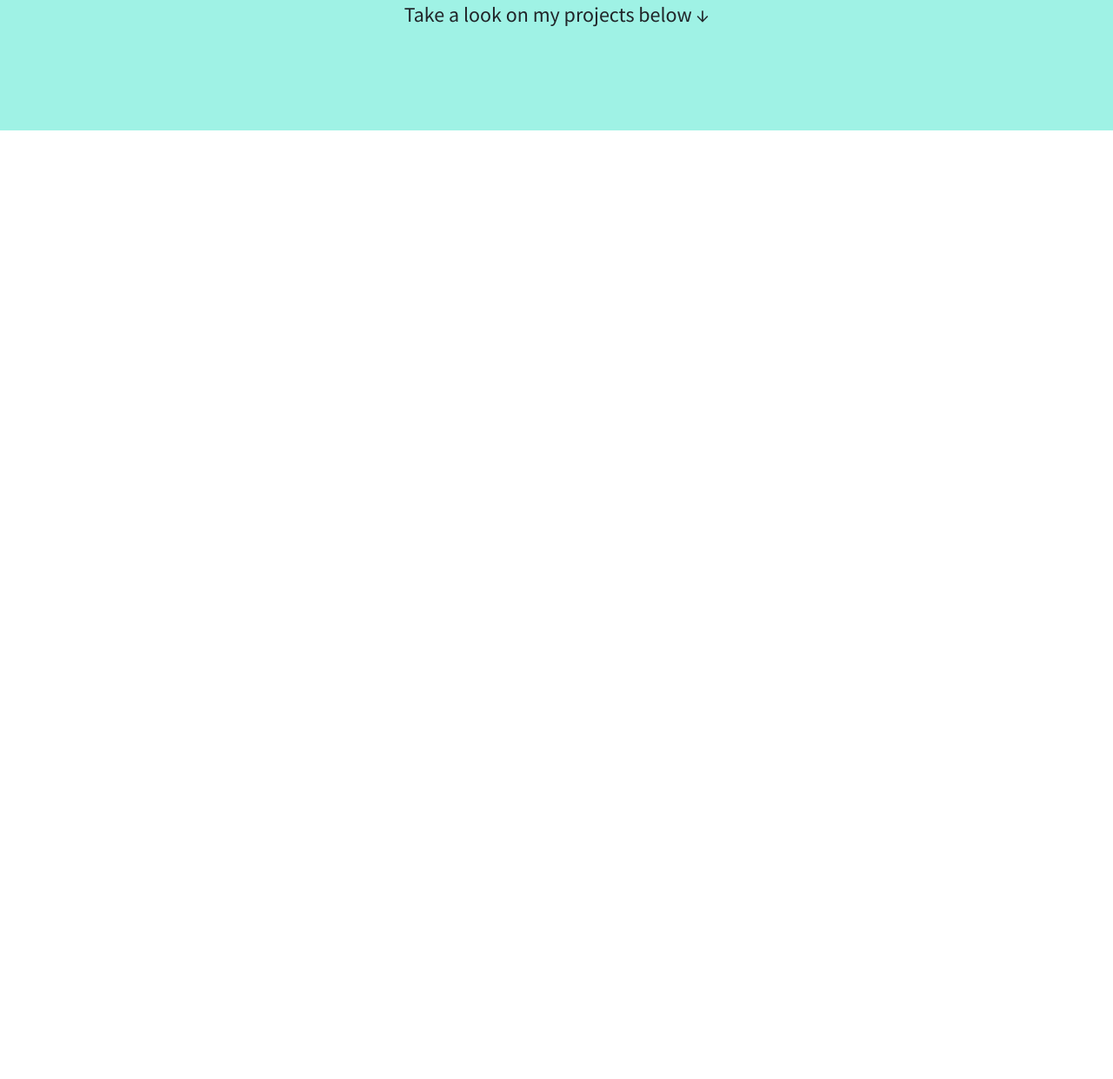
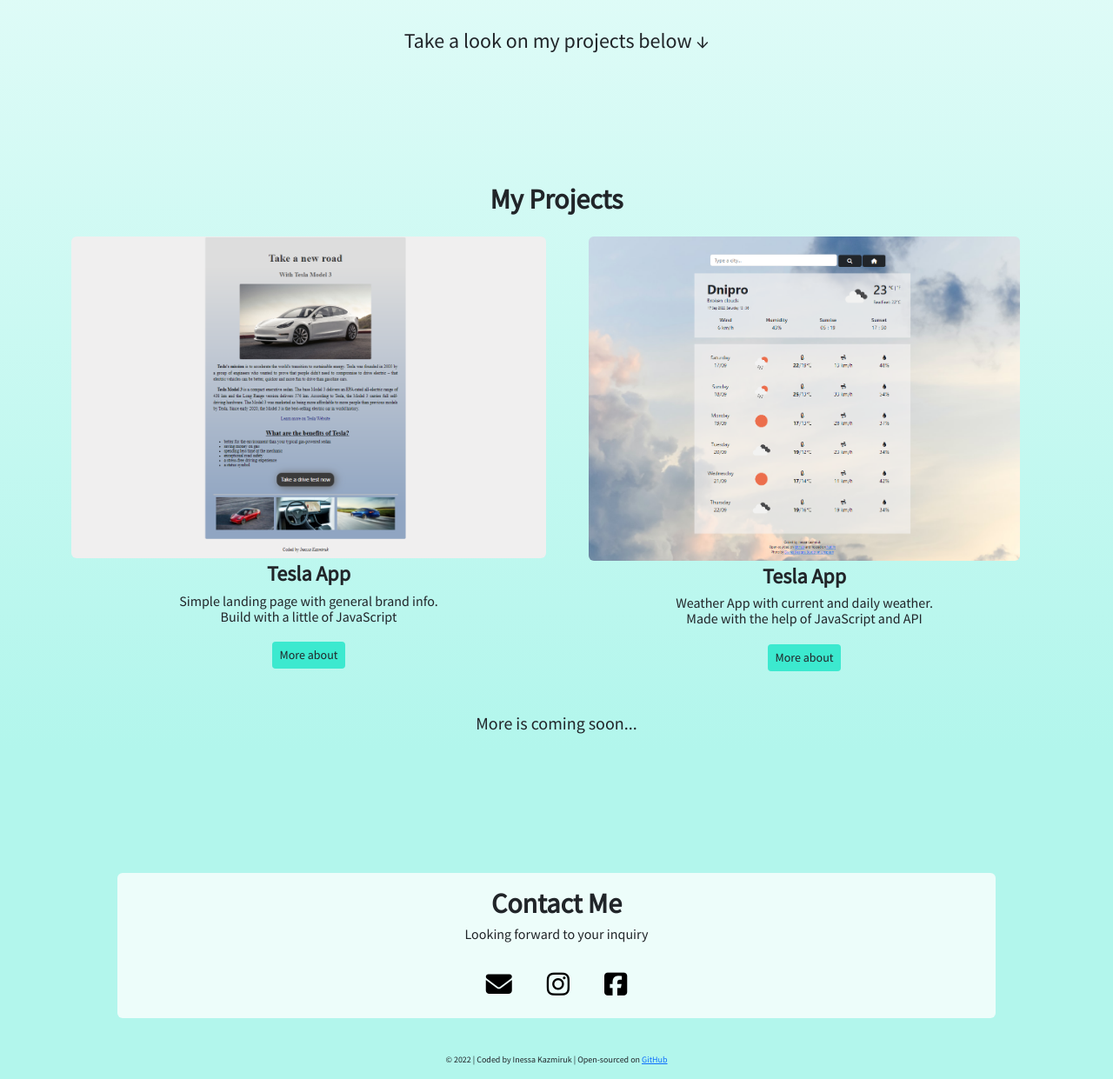
Before and after one commit to rockness-s/my-project, a plain HTML site: page index.html in a window 1280 px wide. Shown: the part 650-1891 px from the top of the page at 87% size. Before the commit the page ends 950 px from the top, so only its background shows below. Drawn offline with nearby package versions, Linux system fonts and the light colour scheme; a web font is replaced by a local one.

Commit message:
Content of Home Page

```diff
--- a/index.html
+++ b/index.html
@@ -17,19 +17,63 @@
 
 </head>
 <body>
-<div class="container">
+<div class="content">
     <div class="hero">
         <h1>Inessa Kazmiruk</h1>
         <h3>Front-end developer</h3>
         <p>from Ukraine</p>
         <p>based in Germany</p>
-        <a href="#" class="btn ps-4 pe-4">Contact</a>
+
+        <a href="#" class="btn ps-4 pe-4 contact-link">Contact</a>
 
         <p class="look-below">Take a look on my projects below ↓</p>
 
     </div>
+
+    <h2 class="mb-4 project">My Projects</h2>
+    <div class="container">
+        <div class="row">
+            <div class="col-md-6 home-project-section mb-5">
+                <img src="/src/Tesla.png" alt="tesla-project" class="img-fluid rounded">
+                <h4 class="fw-bold mt-1">Tesla App</h4>
+                <p
+                class="description-project">Simple landing page with general brand info.
+                <br/
+                > Build with a little of JavaScript</p>
+
+                <a href="#" class="btn btn-sm home-project-link">More about</a>
+            </div>
+            <div class="col-md-6 home-project-section mb-5">
+                <img src="/src/weather-app.png" alt="weather-project" class="img-fluid rounded weather-img">
+                <h4 class="fw-bold mt-1">Tesla App</h4>
+                <p
+                class="description-project">Weather App with current and daily weather.
+                <br/>
+                Made with the help of JavaScript and API</p>
+
+                <a href="#" class="btn btn-sm home-project-link">More about</a>
+            </div>
+        </div>
+    </div>
+
+    <h5 class="text-center">More is coming soon...</h5>
+
+    <div class="home-contact-section rounded">
+        <h2 class="mb-2">Contact Me</h2>
+        <p>Looking forward to your inquiry</p>
+        <div class="home-contact-links d-flex justify-content-center">
+            <a href="#"><i class="fa-sharp fa-solid fa-envelope"></i></a>
+            <a href="#"><i class="fa-brands fa-instagram"></i></a>
+            <a href="#"><i class="fa-brands fa-square-facebook"></i></a>
+     </div>
+
+    </div>
+
+
 </div>
 
-
+<footer class="text-center">
+    © 2022 | Coded by Inessa Kazmiruk | Open-sourced on <a href="https://github.com/rockness-s/my-project">GitHub</a>
+</footer>
 </body>
 </html>
--- a/src/style.css
+++ b/src/style.css
@@ -4,12 +4,8 @@
     --main-font: 'Source Sans Pro', sans-serif;
 }
 
-html, body {
-    height: 100%;
-  }
-
 body {
-    background: linear-gradient(rgb(255, 255, 255), rgb(159, 242, 229) 80%) no-repeat;
+    background: linear-gradient(rgb(255, 255, 255), rgb(178, 246, 236) 80%) no-repeat;
     margin: 15px;
     font-family: var(--main-font);
 
@@ -22,15 +18,15 @@
     font-size: 60px;
 }
 
+ h2 {
+    text-align: center;
+    font-weight: bold;
+}
+
 h3 {
     font-weight: 800;
     font-size: 34px;
     margin-bottom: 0;
-}
-
-a {
-    background-color: var(--primary-color) !important;
-    margin: 80px;
 }
 
 p {
@@ -39,13 +35,65 @@
     line-height: 1.1;
 }
 
+h5 {
+    margin-bottom: 160px;
+}
+
+footer {
+    font-size: 10px;
+}
+
 .hero {
     text-align: center;
     margin-top: 150px;
 }
 
+.contact-link {
+    background-color: var(--primary-color) !important;
+    margin: 80px;
+}
+
 .look-below {
-    margin-top: 90px;
+    margin-top: 120px;
+    margin-bottom: 150px;
+}
+
+.home-project-section p,
+.home-contact-section p {
+    font-size: 16px;
+    margin-bottom: 10px;
+}
+
+.home-project-link {
+    background-color: var(--primary-color) !important;
+    margin-top: 10px;
+}
+
+.home-project-section {
+    text-align: center;
+}
+
+.weather-img {
+    width: 91%;
+}
+
+.home-contact-section {
+    text-align: center;
+    margin-bottom: 40px;
+    background-color: rgba(255, 255, 255, 0.771);
+    padding: 16px;
+    margin-left: 120px;
+    margin-right: 120px;
+}
+
+
+
+.home-contact-links a {
+    color: black;
+    margin-left: 20px;
+    margin-right: 20px;
+    font-size: 30px;
+    margin-top: 16px;
 }
 
 
```
Also changed, not shown: src/Tesla.png (added), src/weather-app.png (added).
